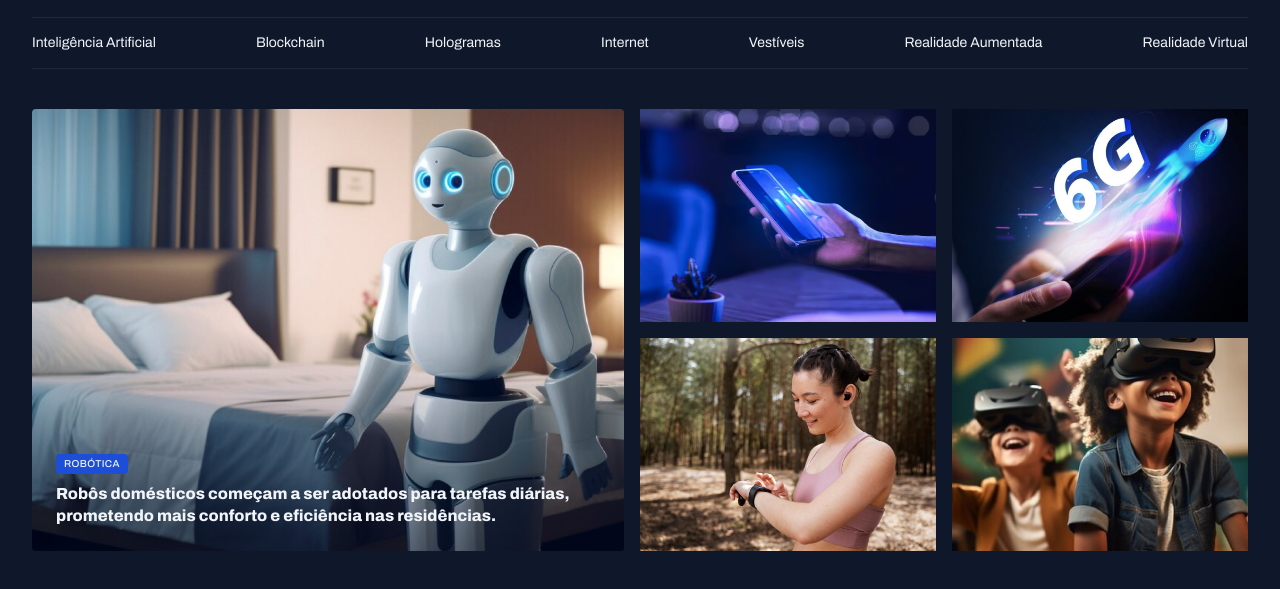
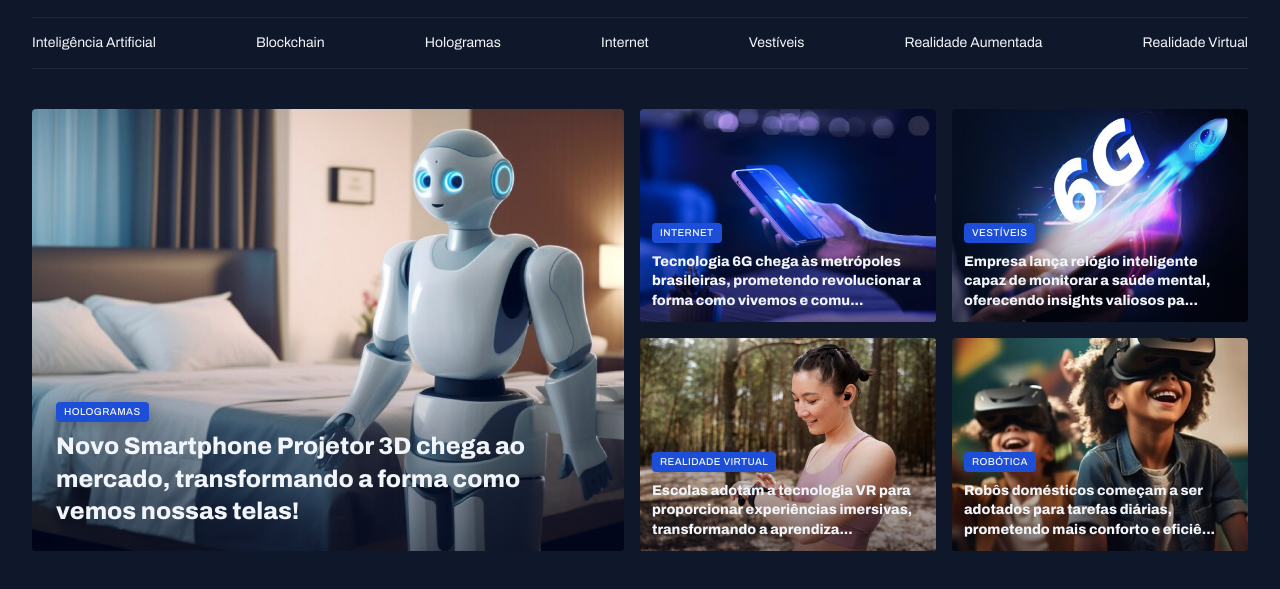
Before and after one commit to caiosantosxp/tech-news, a plain HTML site: page index.html in a window 1280 px wide. Shown: the part 55-644 px from the top of the page. Drawn offline with Linux system fonts and the light colour scheme.

Commit message:
finalizando a sessação destaques

```diff
--- a/index.html
+++ b/index.html
@@ -45,26 +45,51 @@
         <img src="assets/images/Image 01.png" alt="">
 
         <figcaption>
-          <span class="content-tag">robótica</span>
-          <h2 class="text-xl">
-            Robôs domésticos começam a ser adotados para tarefas diárias, prometendo mais conforto e eficiência nas residências.
-          </h2>
+          <span class="content-tag">Hologramas</span>
+          <h2 class="text-2xl">
+            Novo Smartphone Projetor 3D chega ao mercado, transformando a forma como vemos nossas telas!          </h2>
         </figcaption>
       </figure>
 
       <div class="grid grid-cols-2 gap-16">
-        <div>
+        <figure class="card">
           <img src="assets/images/Image 02.png" alt="">
-        </div>
-        <div>
+          <figcaption>
+            <span class="content-tag">Internet</span>
+            <h2 class="text-lg">
+              Tecnologia 6G chega às metrópoles brasileiras, prometendo revolucionar a forma como vivemos e comu...            </h2>
+          </figcaption>
+        </figure>
+
+        <figure class="card">
           <img src="assets/images/Image 03.png" alt="">
-        </div>
-        <div>
+          <figcaption>
+            <span class="content-tag">Vestíveis</span>
+            <h2 class="text-lg">
+              Empresa lança relógio inteligente capaz de monitorar a saúde mental, oferecendo insights valiosos pa...
+            </h2>
+          </figcaption>
+        </figure>
+
+        <figure class="card">
           <img src="assets/images/Image 04.png" alt="">
-        </div>
-        <div>
+          <figcaption>
+            <span class="content-tag">Realidade Virtual</span>
+            <h2 class="text-lg">
+              Escolas adotam a tecnologia VR para proporcionar experiências imersivas, transformando a aprendiza...
+            </h2>
+          </figcaption>
+        </figure>
+
+        <figure class="card">
           <img src="assets/images/Image 05.png" alt="">
-        </div>
+          <figcaption>
+            <span class="content-tag">robótica</span>
+            <h2 class="text-lg">
+              Robôs domésticos começam a ser adotados para tarefas diárias, prometendo mais conforto e eficiê...
+            </h2>
+          </figcaption>
+        </figure>
       </div>
     </section>
   </main>
--- a/styles/global.css
+++ b/styles/global.css
@@ -67,4 +67,6 @@ main {
   text-transform: uppercase;
   letter-spacing: 0.04em;
   color: var(--text-color-primary);
+
+  box-shadow: 0px 4px 16px rgba(2, 6, 23, 0.25);
 }
--- a/styles/section.css
+++ b/styles/section.css
@@ -33,6 +33,10 @@
 
     padding: 24px;
 
+    &:has(.text-lg){
+      padding: 12px;
+    }
+
     h2 {
       margin-top: 8px;
     }
```
